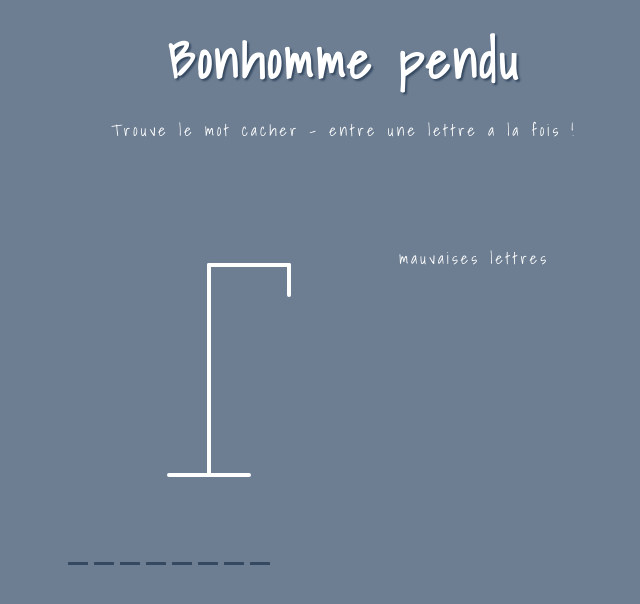
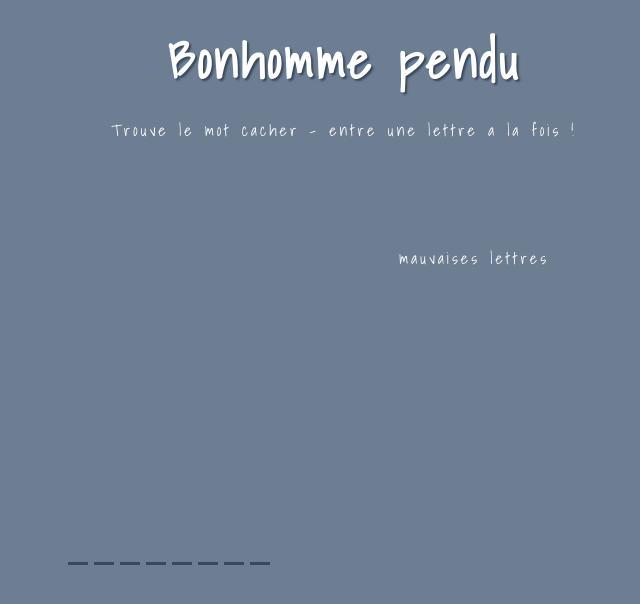
Before and after one commit to zduchevreuil/Jeux-du-pendu, a plain HTML site: page index.html in a window 1280 px wide. Shown: the whole page, without its empty margins (296-936 px from the left). Drawn offline with Linux system fonts and the light colour scheme.

Commit message:
first commit

```diff
--- a/index.html
+++ b/index.html
@@ -11,10 +11,10 @@
     <div class="jeu-contenant">
       <svg height="250" width="200" class="figure-contenant">
         <!-- Support-->
-        <line x1="60" y1="20" x2="140" y2="20" />
-        <line x1="140" y1="20" x2="140" y2="50" />
-        <line x1="60" y1="20" x2="60" y2="230" />
-        <line x1="20" y1="230" x2="100" y2="230" />
+        <line x1="60" y1="20" x2="140" y2="20" class="figure-partie" />
+        <line x1="140" y1="20" x2="140" y2="50" class="figure-partie" />
+        <line x1="60" y1="20" x2="60" y2="230" class="figure-partie" />
+        <line x1="20" y1="230" x2="100" y2="230" class="figure-partie" />
 
         <!-- Bonhomme-->
         <!-- Tete-->
```
